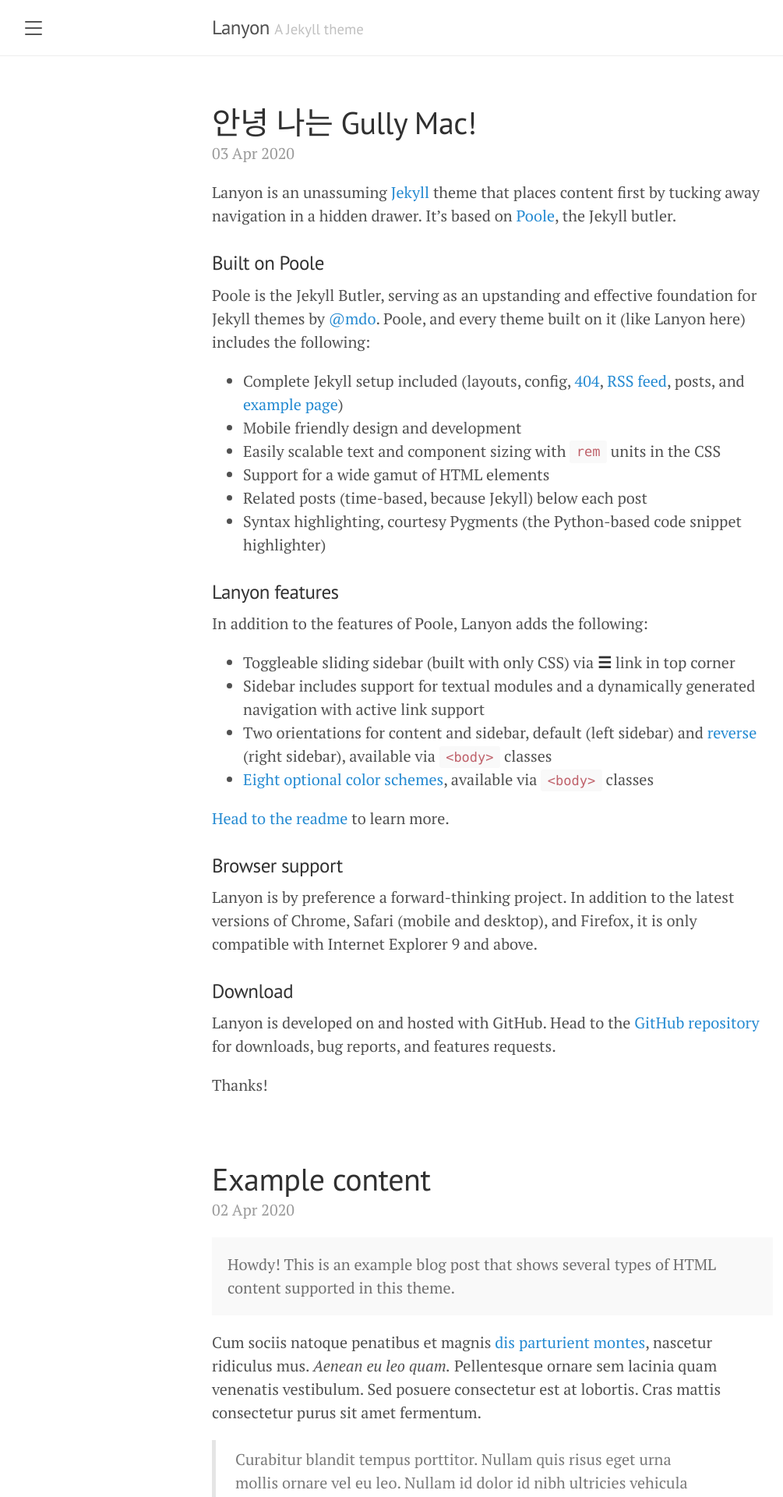
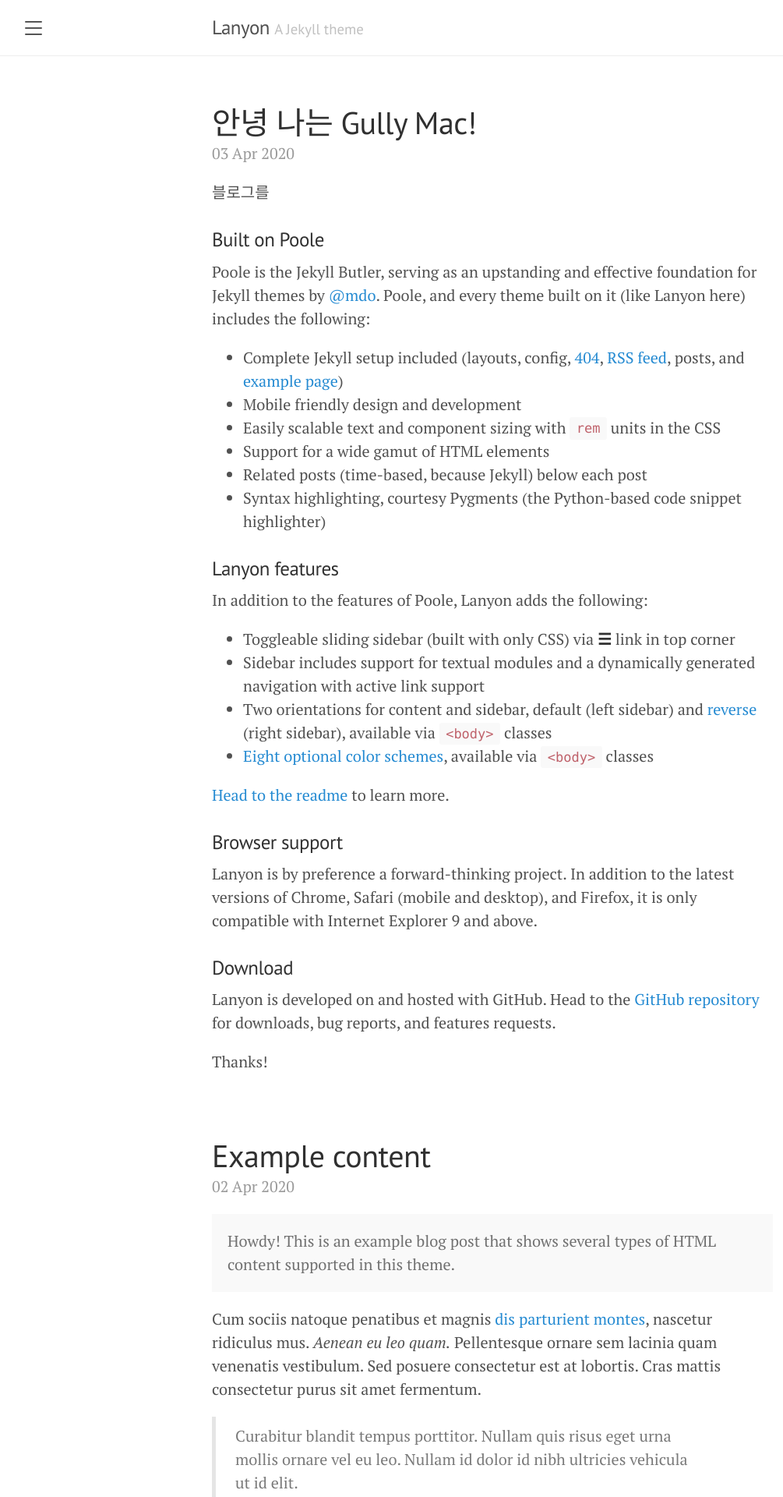
Before and after one commit to GullyMac/GullyMac.github.io, a Jekyll site: the page index.html, which Jekyll copies as it is, in a window 1280 px wide. Shown: the top 1920 px of the page at 78% size, without its empty margins (8-1013 px from the left). Built offline with Jekyll 4.4.1, drawn with Linux system fonts in a browser that asks for light colours.

Commit message:
Update index.html

```diff
--- a/index.html
+++ b/index.html
@@ -6,7 +6,7 @@
 
   <title>
 
-      Lanyon · A Jekyll theme
+      GullyMac의 블로그
 
   </title>
 
@@ -143,7 +143,7 @@
 
     <span class="post-date">03 Apr 2020</span>
 
-    <p>Lanyon is an unassuming <a href="http://jekyllrb.com">Jekyll</a> theme that places content first by tucking away navigation in a hidden drawer. It’s based on <a href="http://getpoole.com">Poole</a>, the Jekyll butler.</p>
+    <p>블로그를 </p>
 
 <h3 id="built-on-poole">Built on Poole</h3>
 
```
